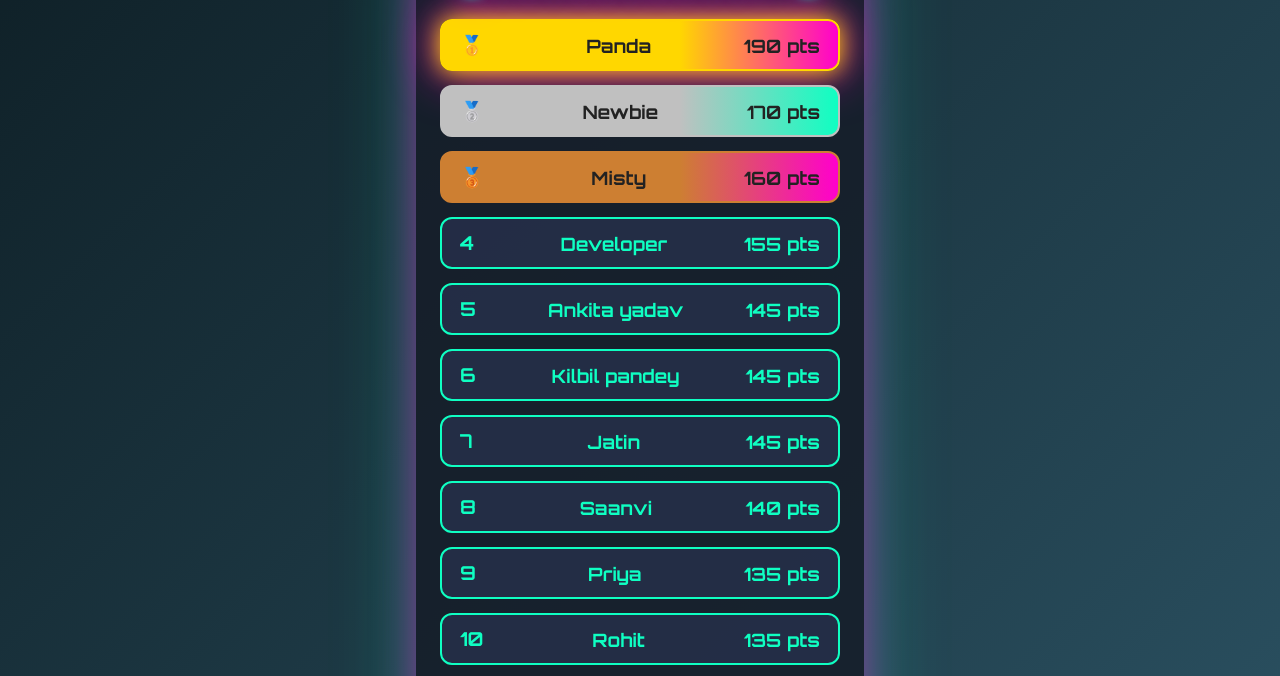
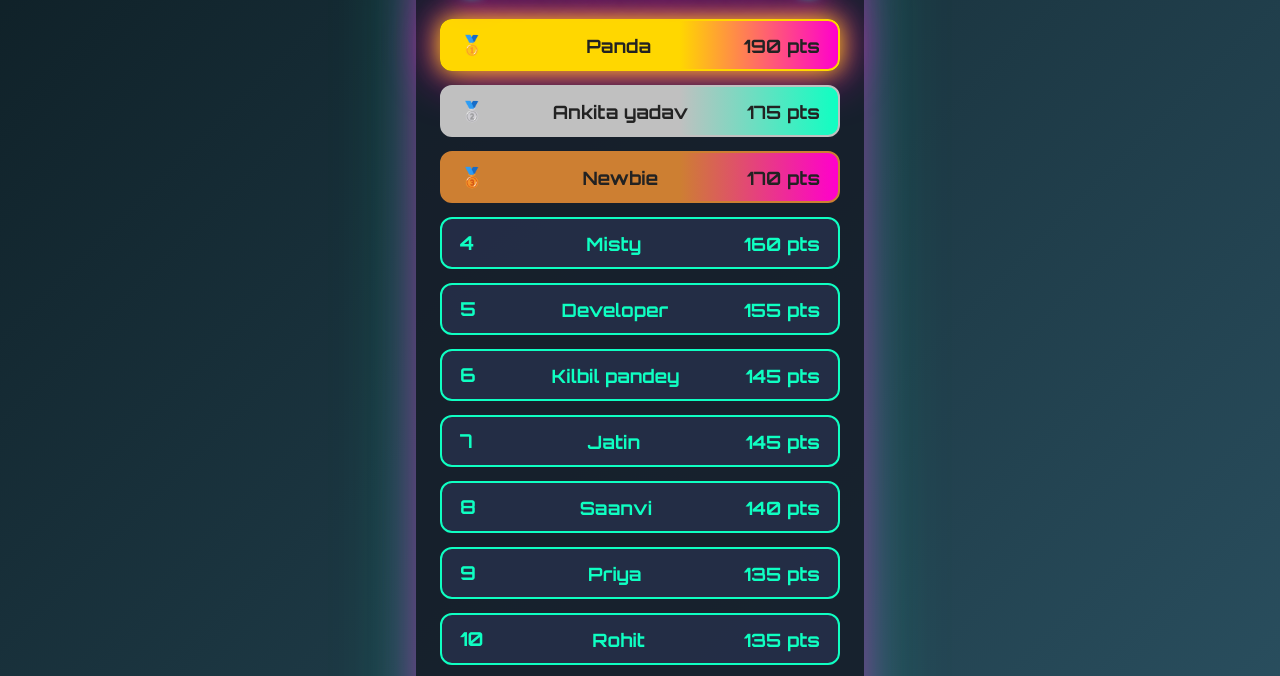
Before and after one commit to MayanKiz/Leaderboard-, a plain HTML site: page index.html in a window 1280 px wide. Shown: the part 75-751 px from the top of the page. Drawn offline with Linux system fonts and the light colour scheme.

Commit message:
Update index.html

```diff
--- a/index.html
+++ b/index.html
@@ -208,7 +208,7 @@
       { name: "Rohit", scores: [130, 128, 135] },
       { name: "Sarthak", scores: [106] },
       { name: "Niharika", scores: [47, 105] },
-      { name: "Ankita yadav", scores: [32, 57, 100, 102, 115, 68, 97, 105, 125, 94, 91, 145, 145, 130, 120, 125, 102, 127, 97, 130, 84, 125, 120, 102, 125, 140] },
+      { name: "Ankita yadav", scores: [32, 57, 100, 102, 115, 68, 97, 105, 125, 94, 91, 91, 145, 145, 140, 135, 137, 140, 142, 132, 150, 132, 125, 145, 139, 142, 155, 132, 140, 155, 142, 142, 132, 96, 142, 123, 135, 116, 142, 150, 139, 124, 142, 155, 142, 134, 121, 137, 118, 137, 150, 126, 150, 140, 137, 127, 155, 157, 160, 126, 150, 160, 144, 157, 165, 157, 160, 152, 157, 152, 155, 144, 157, 139, 144, 131, 121, 146, 152, 154, 118, 139, 142, 159, 129, 175, 147, 170, 134, 165, 152, 121, 142, 152, 150, 145, 145, 130, 120, 125, 102, 127, 97, 130, 84, 125, 120, 102, 125, 140] },
       { name: "Kilbil pandey", scores: [95, 135, 140, 145] },
       { name: "Newbie", scores: [145, 155, 134, 155, 145, 165, 170, 160, 142, 145, 115, 140, 145] },
       { name: "Riya Tiwari", scores: [130, 130] },
```
